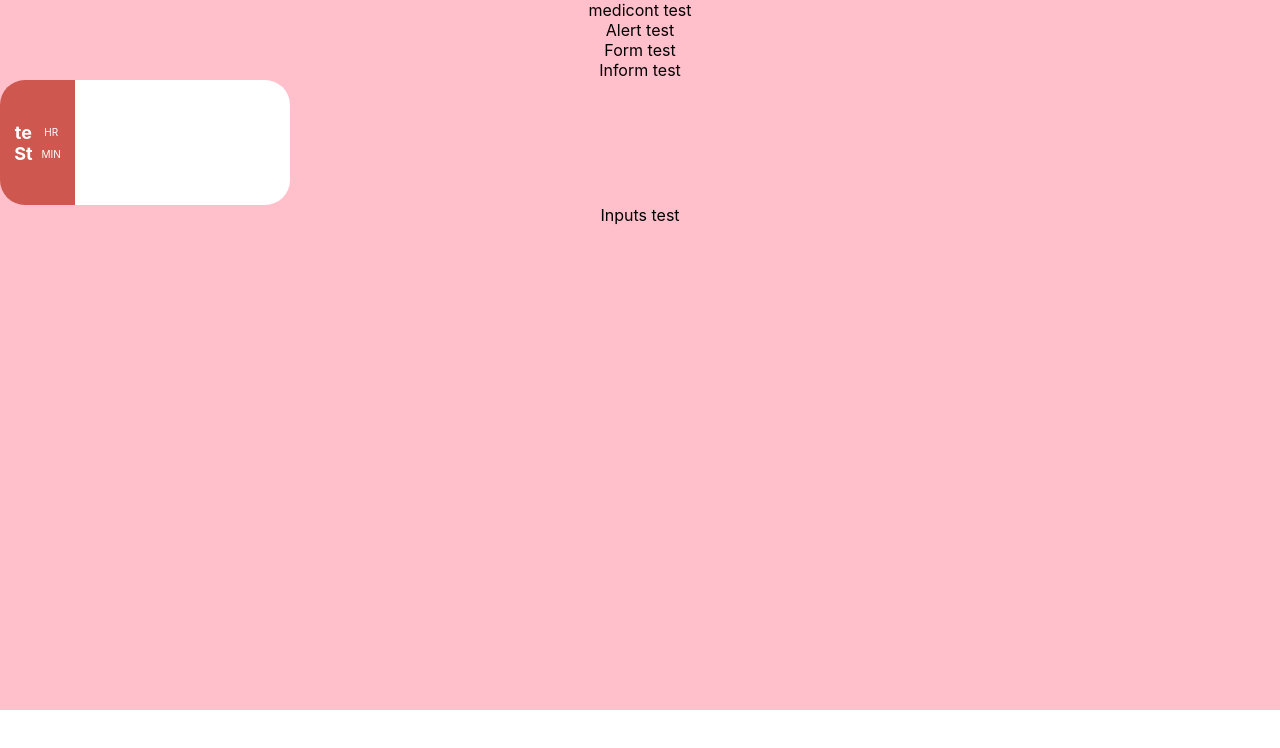
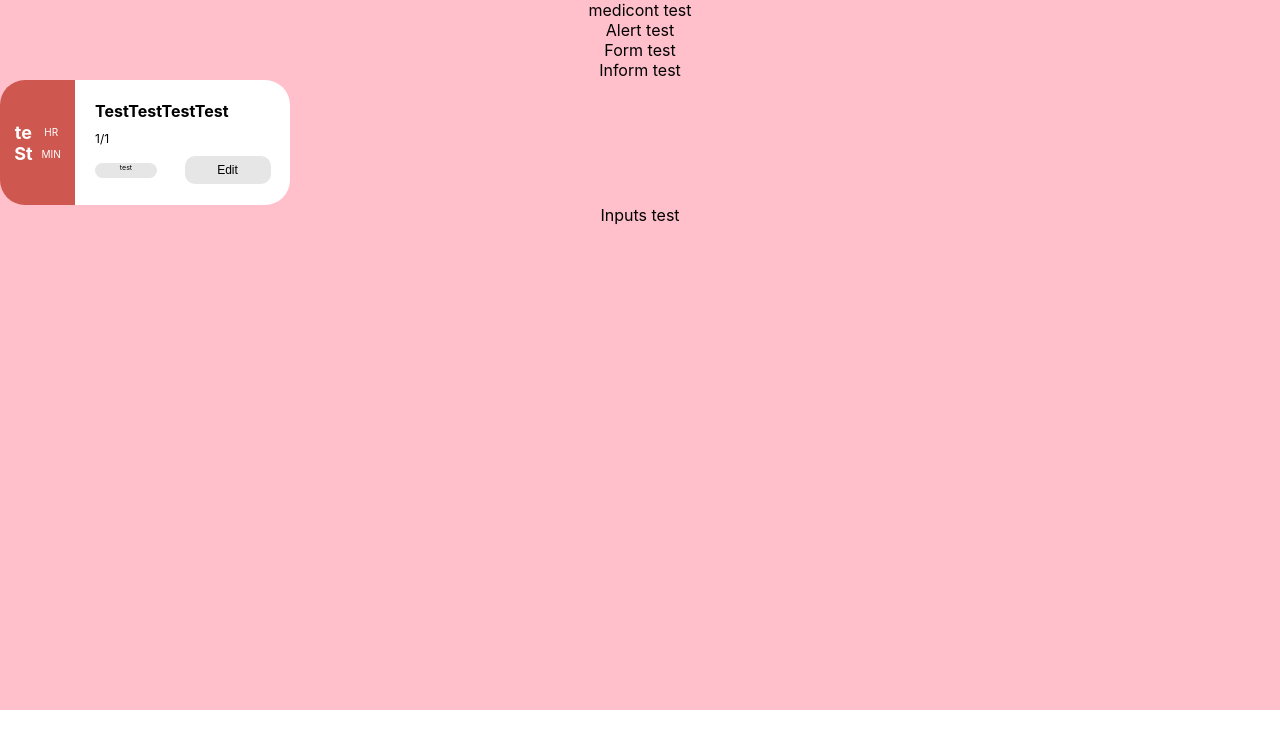
Before and after one commit to RinaHan/Tracking-List, a React (Create React App) app in the folder trackinglist/: page / in a window 1280 px wide. Shown: the top 748 px of the page. Built offline with nearby package versions, Linux system fonts and the light colour scheme.

Commit message:
finished draft Medicard

```diff
--- a/trackinglist/src/comps/Medicard/index.js
+++ b/trackinglist/src/comps/Medicard/index.js
@@ -10,12 +10,7 @@ const CardLeft = styled.div`
   border-radius: 25px 0 0 25px;
   background-color: #ce574f;
 `;
-const CardRight = styled.div`
-  width: 215px;
-  height: 125px;
-  border-radius: 0 25px 25px 0;
-  background-color: #fff;
-`;
+
 const Time = styled.div`
   color: #fff;
 
@@ -52,6 +47,54 @@ padding-bottom:10px;
 const MIN= styled.div``;
 
 
+const CardRight = styled.div`
+display:flex;
+flex-direction:column;
+  width: 195px;
+  height: 125px;
+  border-radius: 0 25px 25px 0;
+  background-color: #fff;
+  justify-content:center;
+  align-items:flex-start;
+  padding-left:20px;
+`;
+const MediName= styled.div`
+font-size: 16px;
+font-weight:700;
+color: #000;
+`;
+const Dosage= styled.div`
+font-size: 12px;
+padding-top:10px;
+/* display:inline-flex; */
+`;
+const ButtomCont= styled.div`
+font-size: 12px;
+display:inline-flex;
+align-items:center;
+justify-content:space-between;
+padding-top:10px;
+width:90%;
+`;
+const Timer= styled.div`
+font-size: 7px;
+/* padding-right:20px; */
+width:62px;
+height:15px;
+background-color:#E6E6E6;
+border-radius:50px;
+`;
+const Edit= styled.button`
+font-size: 12px;
+border:none;
+width:86px;
+height:28px;
+border-radius:10px;
+background-color:#E6E6E6;
+`;
+
+
+
 
 const Medicard = () => {
   return (
@@ -69,7 +112,14 @@ const Medicard = () => {
           </NormalFont>
         </Time>
       </CardLeft>
-      <CardRight></CardRight>
+      <CardRight>
+          <MediName>TestTestTestTest</MediName>
+          <Dosage>1/1</Dosage>
+          <ButtomCont>
+              <Timer>test</Timer>
+              <Edit>Edit</Edit>
+          </ButtomCont>
+      </CardRight>
     </Container>
   );
 };
```
Also changed, not shown: 1 other file (tests, documents, lock files or other folders).
